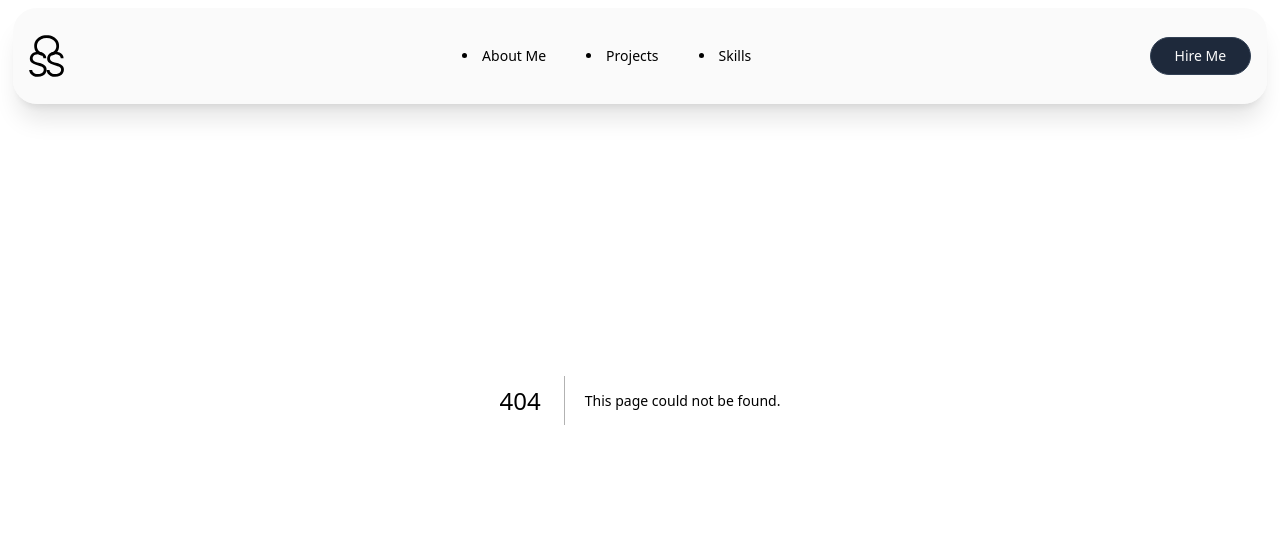
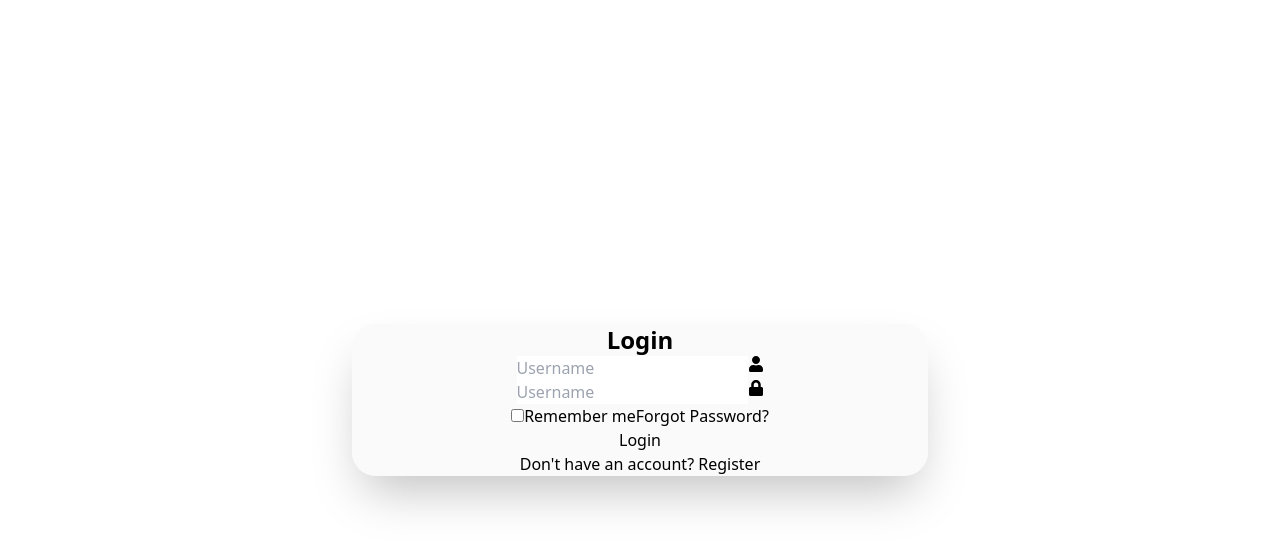
Before and after one commit to santiagoSS99/Portfolio_NextJs, a Next.js app: page /login in a window 1280 px wide. Before the commit this address had no page. Shown: the top 548 px of the page. Built offline with nearby package versions, Linux system fonts and the light colour scheme.

Commit message:
Component to block Navbar regarding the route and new login component in construction

```diff
--- a/src/app/dashboard/components/SidebarLogin.tsx
+++ b/src/app/dashboard/components/SidebarLogin.tsx
@@ -1,14 +1,11 @@
-import React from 'react'
-import SideOptions from './SideOptions'
+import React from "react";
+import SideOptions from "./SideOptions";
+import Link from "next/link";
 
 const SidebarLogin = () => {
   return (
-    <article className="flex sticky items-center justify-center" style={{zIndex:'99'}}>
-      <div className="flex fixed">
-        <div
-          id="menu"
-          className="backdrop-blur bg-softwhite shadow-xl rounded-3xl min-h-screen z-10 text-stone-800 w-60 fixed left-0 h-screen"
-        >
+    <article className="backdrop-blur fixed bg-softwhite shadow-2xl rounded-3xl min-h-screen z-10 text-stone-800 w-60 left-0 h-screen">
+      <div className="">
         <div className="my-4 px-6">
           <h1 className="text-lg md:text-2xl font-bold text-black">
             Dashboard
@@ -33,19 +30,19 @@ const SidebarLogin = () => {
           </a>
         </div>
         <div id="nav" className="w-full px-6">
-
-            <SideOptions titlesection='Dashboard' briefoverview='Data Analysis' />
-            <SideOptions titlesection='Users Mngmnt' briefoverview='User accounts'/>
-            <SideOptions titlesection='Storage' briefoverview='Data Analysis'/>
-
+          <SideOptions titlesection="Dashboard" briefoverview="Data Analysis" />
+          <SideOptions
+            titlesection="Users Mngmnt"
+            briefoverview="User accounts"
+          />
+          <SideOptions titlesection="Storage" briefoverview="Data Analysis" />
         </div>
-          <section className='flex bottom-0'>
-        <h1>Logout</h1>
+        <section className="flex px-2 absolute justify-center mb-4 items-center w-full bottom-0 ">
+          <Link className="bg-indigo-500 px-4 py-2 rounded-full text-white" href="./../">Logout</Link>
         </section>
       </div>
-      </div>
     </article>
-  )
-}
+  );
+};
 
-export default SidebarLogin
+export default SidebarLogin;
--- /dev/null
+++ b/src/app/interfaces/DefaultInterface.tsx
@@ -0,0 +1,3 @@
+interface DefaultInterface {
+    children: React.ReactNode;
+  }
--- a/src/app/layout.tsx
+++ b/src/app/layout.tsx
@@ -1,3 +1,4 @@
+import MaybeShowNavbar from "@/components/MaybeShowNavbar/MaybeShowNavbar";
 import Navbar from "@/components/Navbar";
 
 export const metadata = {
@@ -13,7 +14,9 @@ export default function RootLayout({
   return (
     <html lang="en">
       <body>
-        <Navbar />
+        <MaybeShowNavbar>
+          <Navbar />
+        </MaybeShowNavbar>
         {children}
       </body>
     </html>
--- /dev/null
+++ b/src/app/login/page.tsx
@@ -0,0 +1,39 @@
+import React from "react";
+import { FaLock, FaUser } from "react-icons/fa";
+
+const Login = () => {
+  return (
+    <article className="flex justify-center items-center h-screen">
+      <form className="flex flex-col justify-center items-center w-[45%] shadow-2xl rounded-3xl backdrop-blur bg-softwhite">
+        <h1 className="font-black text-2xl">Login</h1>
+        <section className="flex relative w-full justify-center">
+          <input type="text" placeholder="Username" required />
+          <FaUser className="icon" />
+        </section>
+        <section className="flex relative w-full justify-center">
+          <input type="password" placeholder="Username" required />
+          <FaLock className="icon" />
+        </section>
+        <section className="flex justify-center">
+          <label>
+            <input type="checkbox" />
+            Remember me
+          </label>
+          <a href="">Forgot Password?</a>
+        </section>
+
+        <section>
+          <button type="submit">Login</button>
+        </section>
+
+        <section>
+          <p>
+            Don't have an account? <a href="">Register</a>
+          </p>
+        </section>
+      </form>
+    </article>
+  );
+};
+
+export default Login;
--- a/src/components/BoxesComponent.tsx
+++ b/src/components/BoxesComponent.tsx
@@ -21,7 +21,7 @@ const BoxesContainer = ({
         </section>
         <section className="p-3">{children}</section>
         <section>
-          <div className="flex mb-0">
+          <div className="flex mr-0 mb-0">
             <SeeMoreLink />
           </div>
         </section>
--- /dev/null
+++ b/src/components/MaybeShowNavbar/MaybeShowNavbar.tsx
@@ -0,0 +1,23 @@
+"use client";
+
+import { usePathname} from "next/navigation";
+import React, { useEffect, useState } from "react";
+
+const MaybeShowNavbar = ({ children }: DefaultInterface) => {
+  const location = usePathname();
+
+  const [showNavbar, setShowNavbar] = useState(false);
+
+  useEffect(() => {
+    console.log("this is the pathName" ,location);
+    if (location === "/dashboard/counter" || location === "/login"){
+        setShowNavbar(false);
+    } else {
+        setShowNavbar(true);
+    }
+  }, [location]);
+
+  return <div>{showNavbar && children}</div>;
+};
+
+export default MaybeShowNavbar;
--- a/src/components/Navbar.tsx
+++ b/src/components/Navbar.tsx
@@ -9,7 +9,6 @@ import { AiOutlineMenu, AiOutlineClose } from "react-icons/ai";
 import "../app/global.css";
 
 const logo = require("../../public/ssclogo.svg");
-
 
 const navBarItems = [
   {
@@ -35,7 +34,10 @@ const Navbar = () => {
 
   return (
     <>
-      <div className="flex sticky items-center justify-center" style={{zIndex:'99'}}>
+      <div
+        className="flex sticky items-center justify-center"
+        style={{ zIndex: "99" }}
+      >
         <nav className="fixed flex w-[98%] h-24 shadow-xl rounded-3xl justify-between top-2 items-center px-4 backdrop-blur bg-softwhite">
           <section>
             <Link href={"/"}>
@@ -52,8 +54,11 @@ const Navbar = () => {
             ))}
           </section>
           <section className="items-center hidden sm:flex">
-            <button className="bg-slate-800 text-zinc-50 border border-slate-700 rounded-3xl px-6 py-2 text-sm font-medium hover:bg-zinc-50 hover:text-black focus:outline-none focus:ring focus:ring-violet-300">
+            <button className="bg-slate-800 mx-1 text-zinc-50 border border-slate-700 rounded-3xl px-6 py-2 text-sm font-medium hover:bg-zinc-50 hover:text-black focus:outline-none focus:ring focus:ring-violet-300">
               Hire Me
+            </button>
+            <button className="bg-transparent mx-1 text-black border border-slate-700 rounded-3xl px-6 py-2 text-sm font-medium hover:bg-zinc-50 hover:text-black focus:outline-none focus:ring focus:ring-violet-300">
+              Login
             </button>
           </section>
           <section
@@ -83,6 +88,14 @@ const Navbar = () => {
                 </Link>
               ))}
             </section>
+            <section className="flex-col flex justify-center items-center sm:flex">
+              <button className="bg-slate-800 my-1 text-zinc-50 border border-slate-700 rounded-3xl px-6 py-2 text-sm font-medium hover:bg-zinc-50 hover:text-black focus:outline-none focus:ring focus:ring-violet-300">
+                Hire Me
+              </button>
+              <button className="bg-transparent my-1 text-black border border-slate-700 rounded-3xl px-6 py-2 text-sm font-medium hover:bg-zinc-50 hover:text-black focus:outline-none focus:ring focus:ring-violet-300">
+                Login
+              </button>
+            </section>
           </section>
         </nav>
       </div>
```
Lines whose indentation alone changed are shown as unchanged.
